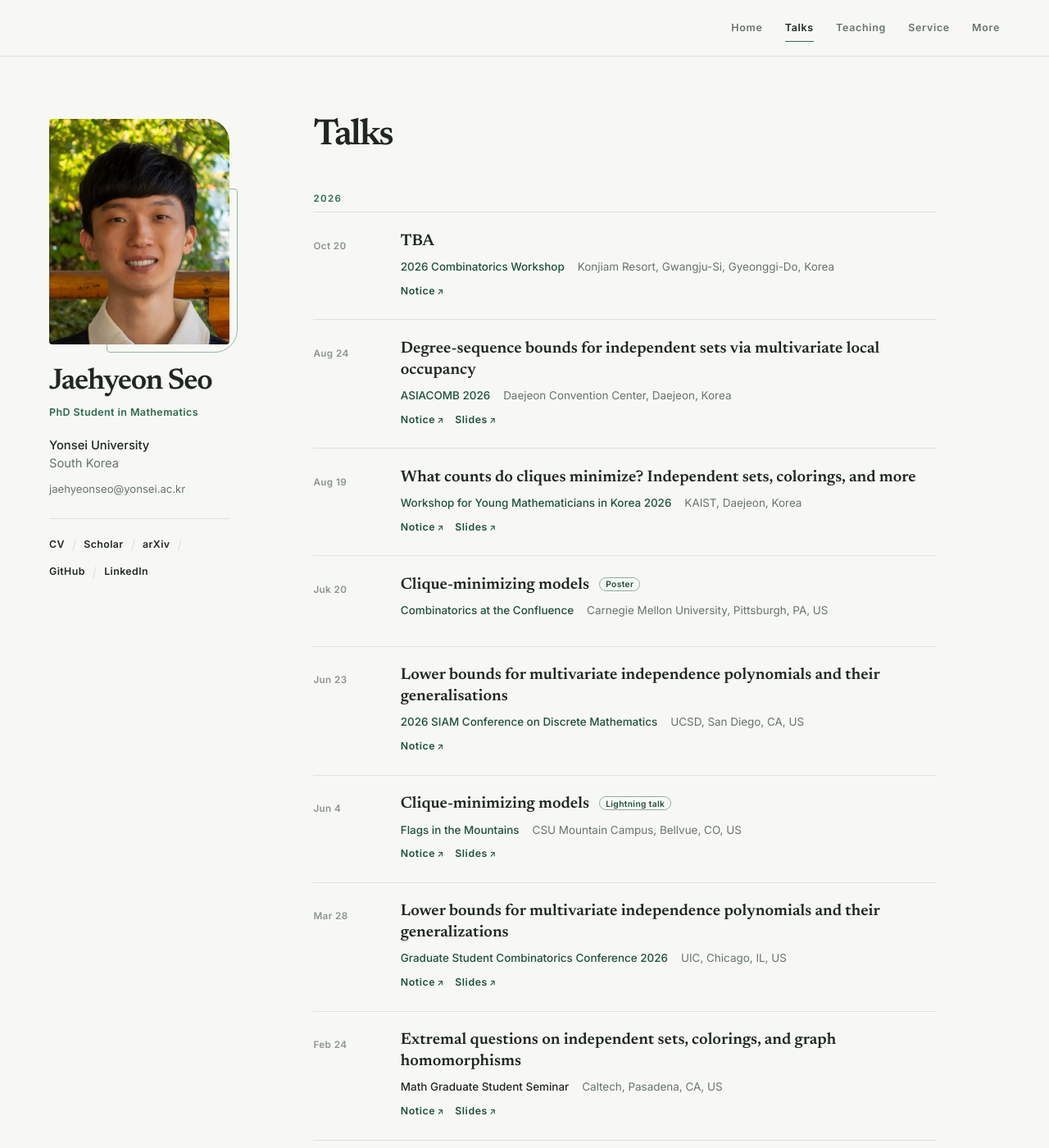
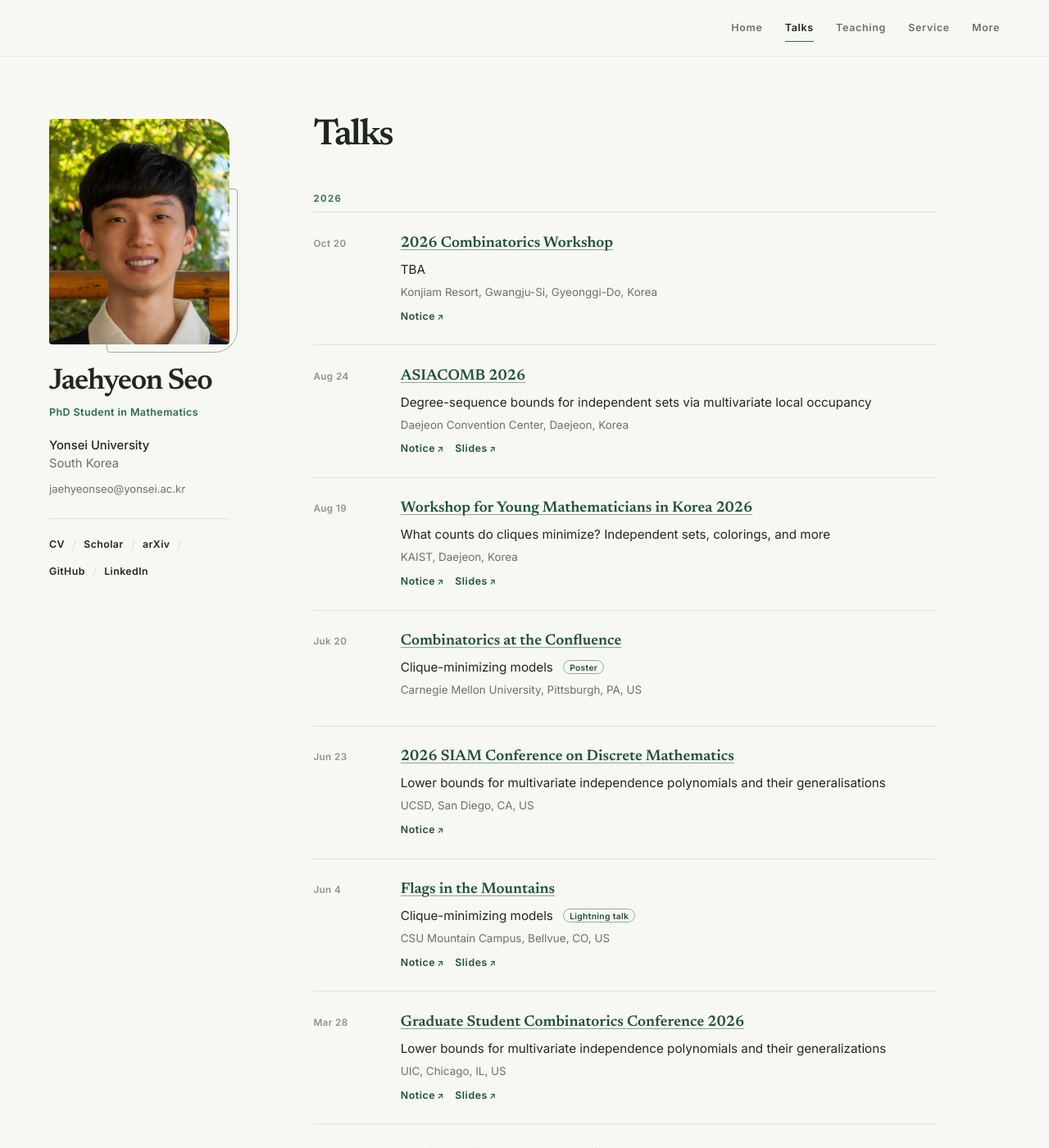
Before and after one commit to thegreatseo/thegreatseo.github.io, a Jekyll site: the page built from talks.md, in a window 1280 px wide and 1400 px high. Shown: the whole window at 82% size. Built offline with Jekyll 4.4.1, drawn with Linux system fonts in a browser that asks for light colours; a script that is not in the unit is left out; some of the changed text lies outside the part shown.

Commit message:
Update Gemfile.lock and configuration files for dependency management and styling improvements

```diff
--- a/_config.yml
+++ b/_config.yml
@@ -27,7 +27,7 @@ linkedin: https://www.linkedin.com/in/jaehyeon-seo-3a72a5141/
 # "favicon" and "favicon_dark" are used for the light and dark modes, respectively.
 avatar: /assets/img/portrait.jpg
 favicon: /assets/img/favicon.svg
-favicon_dark: /assets/img/favicon-dark.svg
+favicon_dark: /assets/img/favicon.svg # favicon-dark.svg
 
 # Footnote
 # You may use the option to disable the footnote, "Powered by Jekyll and Minimal Light theme."
--- a/_data/publications.yml
+++ b/_data/publications.yml
@@ -3,7 +3,7 @@ main:
   - title: Antiferromagnetic models are clique-minimizing
     authors: Joonkyung Lee, Jaehyeon Seo
     arxiv: "2608.17920"
-    notes:
+    notes: Submitted
 
   - title: Degree-sequence bounds for independent sets via multivariate local occupancy
     authors: Ewan Davies, Juspreet Singh Sandhu, Jaehyeon Seo, Brian Tan
--- a/_includes/talks.md
+++ b/_includes/talks.md
@@ -15,21 +15,19 @@
             </div>
 
             <div class="talk-content">
-              <h3 class="talk-title">{{ talk.title }}
+              <h3 class="talk-event">
+                {% if talk.event-link %}
+                  <a href="{{ talk.event-link }}" target="_blank" rel="noopener noreferrer">{{ talk.event }}</a>
+                {% else %}
+                  {{ talk.event }}
+                {% endif %}
+              </h3>
+              <p class="talk-title">{{ talk.title }}
                 {% if talk.type %}
                     &nbsp;<span class="talk-badge">{{ talk.type }}</span>
                 {% endif %}
-              </h3>
+              </p>
               <div class="talk-metadata">
-                <span class="talk-event">
-                  <strong>
-                    {% if talk.event-link %}
-                      <a href="{{ talk.event-link }}" target="_blank" rel="noopener noreferrer">{{ talk.event }}</a>
-                    {% else %}
-                      {{ talk.event }}
-                    {% endif %}
-                  </strong>
-                </span>
                 <span class="talk-location">
                   {{ talk.venue }}, {{ talk.city }}{% if talk.country %}, {{ talk.country }}{% endif %}
                 </span>
--- a/assets/css/talks.css
+++ b/assets/css/talks.css
@@ -22,13 +22,10 @@
 .talk-item {
   display: grid;
   grid-template-columns: 5.4rem minmax(0, 1fr);
+  align-items: first baseline;
   gap: 1.25rem;
   padding: 1.4rem 0 1.5rem;
   border-bottom: 1px solid var(--line);
-}
-
-.talk-date {
-  padding-top: 0.18rem;
 }
 
 .day-month {
@@ -38,13 +35,22 @@
   letter-spacing: 0.035em;
 }
 
-.talk-title {
+.talk-event {
   margin: 0 0 0.48rem !important;
   color: var(--ink) !important;
   font-family: var(--serif) !important;
-  font-size: 1.22rem !important;
+  font-size: 1.15rem !important;
   font-weight: 600 !important;
   line-height: 1.32 !important;
+}
+
+.talk-title {
+  margin: 0 0 0.35rem !important;
+  color: var(--ink);
+  font-family: var(--sans);
+  font-size: 0.95rem;
+  font-weight: 400;
+  line-height: 1.55;
 }
 
 .talk-badge {
@@ -72,14 +78,18 @@
   line-height: 1.55;
 }
 
-.talk-metadata strong {
-  font-weight: 500;
+.talk-event a {
+  color: var(--accent-deep);
+  text-decoration-line: underline;
+  text-decoration-color: color-mix(in srgb, currentColor 50%, transparent);
+  text-decoration-thickness: 1px;
+  text-underline-offset: 0.18em;
 }
 
-.talk-event,
-.talk-event a {
-  color: var(--accent-deep);
-  text-decoration: none;
+.talk-event a:hover,
+.talk-event a:focus-visible {
+  color: var(--accent);
+  text-decoration-color: currentColor;
 }
 
 .talk-location {
@@ -100,7 +110,4 @@
     padding: 1.2rem 0 1.3rem;
   }
 
-  .talk-date {
-    padding-top: 0;
-  }
 }
```
Also changed, not shown: Gemfile.lock.
